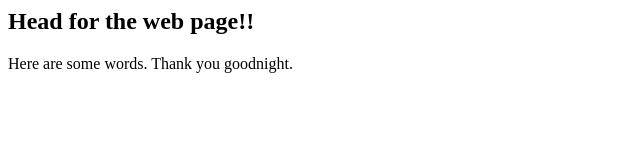
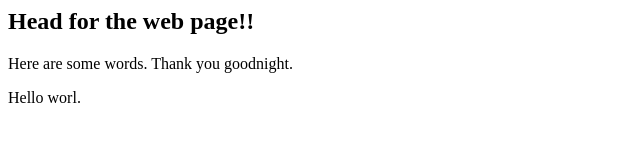
Before and after one commit to rlenart360/webDevPractice, a plain HTML site: page index.html in a window 1280 px wide. Shown: the full height of the page, 0-640 px from the left. Drawn offline with Linux system fonts and the light colour scheme.

Commit message:
Update index.html

```diff
--- a/index.html
+++ b/index.html
@@ -7,6 +7,7 @@
     <body>
         <h2>Head for the web page!!</h2>
         <p>Here are some words. Thank you goodnight.</p>
+        <div id = 'example'></div>
     </body>
-
+    <script>document.getElementById('example').innerHTML='Hello worl.'</script>
 </html>
```
